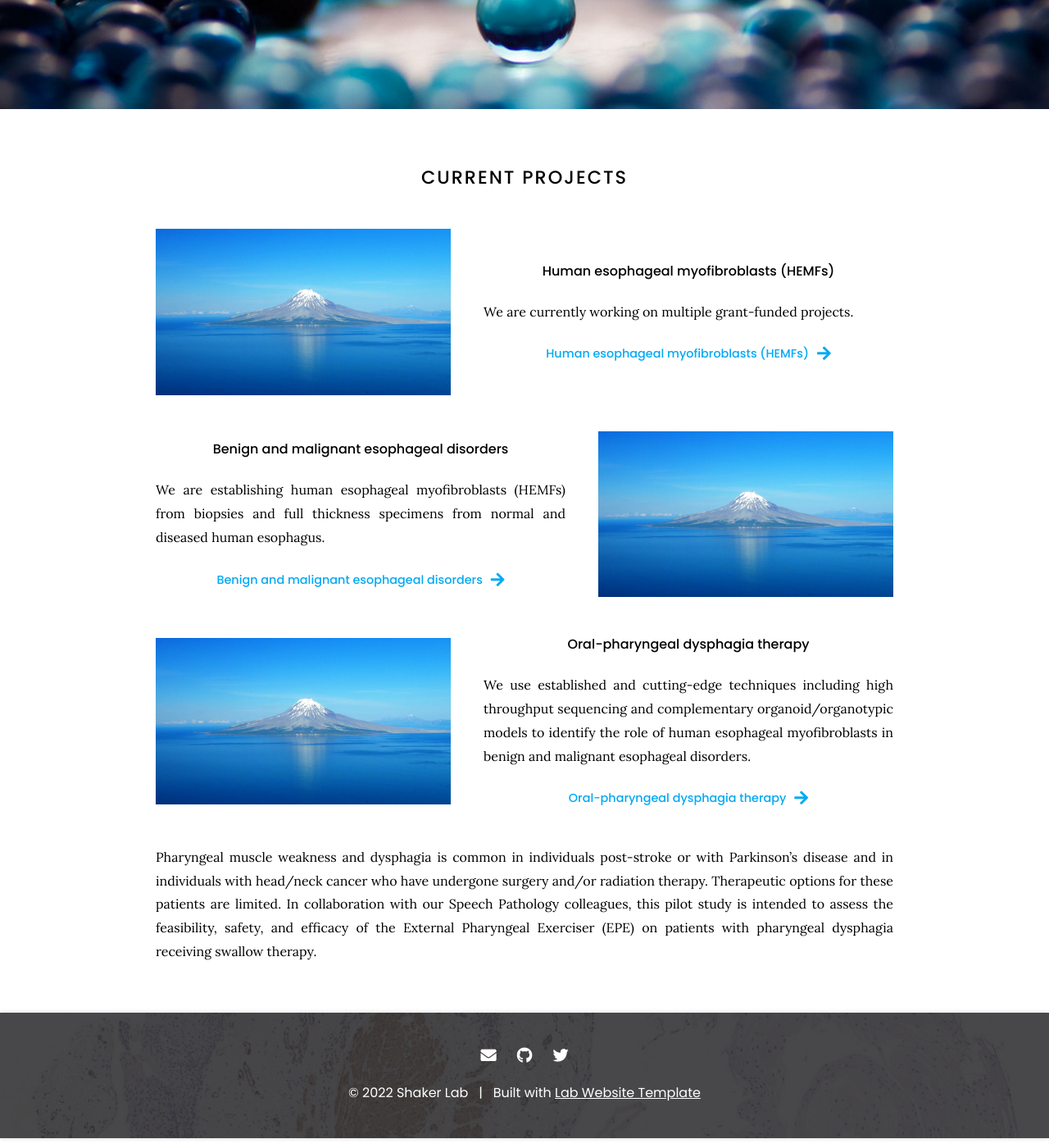
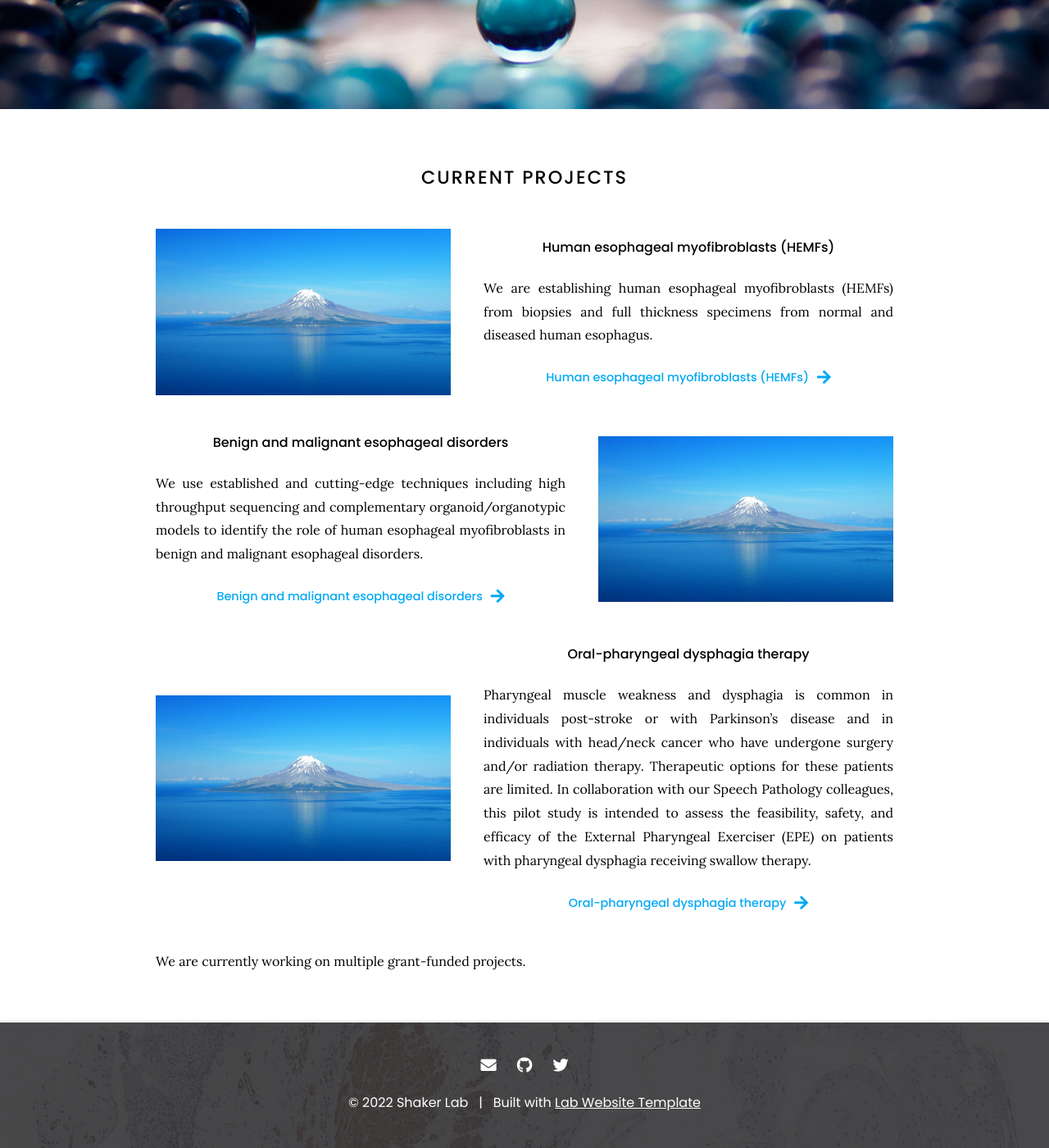
Before and after one commit to ShakerLab/ShakerLab, a Jekyll site: the page built from index.md, in a window 1280 px wide and 1400 px high, scrolled down 579 px. Shown: the whole window at 82% size. Built offline with Jekyll 4.4.1, drawn with Linux system fonts in a browser that asks for light colours; nearby versions of some CDN libraries; part of the change alters nothing that is shown.

```diff
--- a/index.md
+++ b/index.md
@@ -17,7 +17,7 @@ Our lab focuses on delineating the role of epithelial-stromal interactions in re
 # Current Projects
 
 {% capture text %}
-We are currently working on multiple grant-funded projects.
+We are establishing human esophageal myofibroblasts (HEMFs) from biopsies and full thickness specimens from normal and diseased human esophagus.
 
 {%
   include link.html
@@ -38,7 +38,8 @@ We are currently working on multiple grant-funded projects.
 %}
 
 {% capture text %}
-We are establishing human esophageal myofibroblasts (HEMFs) from biopsies and full thickness specimens from normal and diseased human esophagus.
+
+We use established and cutting-edge techniques including high throughput sequencing and complementary organoid/organotypic models to identify the role of human esophageal myofibroblasts in benign and malignant esophageal disorders.
 
 {%
   include link.html
@@ -60,7 +61,8 @@ We are establishing human esophageal myofibroblasts (HEMFs) from biopsies and fu
 %}
 
 {% capture text %}
-We use established and cutting-edge techniques including high throughput sequencing and complementary organoid/organotypic models to identify the role of human esophageal myofibroblasts in benign and malignant esophageal disorders.
+
+Pharyngeal muscle weakness and dysphagia is common in individuals post-stroke or with Parkinson’s disease and in individuals with head/neck cancer who have undergone surgery and/or radiation therapy. Therapeutic options for these patients are limited. In collaboration with our Speech Pathology colleagues, this pilot study is intended to assess the feasibility, safety, and efficacy of the External Pharyngeal Exerciser (EPE) on patients with pharyngeal dysphagia receiving swallow therapy.
 
 {%
   include link.html
@@ -80,4 +82,4 @@ We use established and cutting-edge techniques including high throughput sequenc
   text=text
 %}
 
-Pharyngeal muscle weakness and dysphagia is common in individuals post-stroke or with Parkinson’s disease and in individuals with head/neck cancer who have undergone surgery and/or radiation therapy. Therapeutic options for these patients are limited. In collaboration with our Speech Pathology colleagues, this pilot study is intended to assess the feasibility, safety, and efficacy of the External Pharyngeal Exerciser (EPE) on patients with pharyngeal dysphagia receiving swallow therapy.
+We are currently working on multiple grant-funded projects.
```
